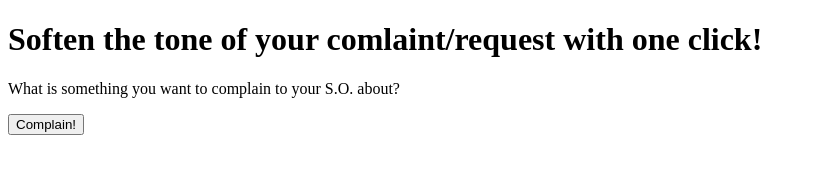
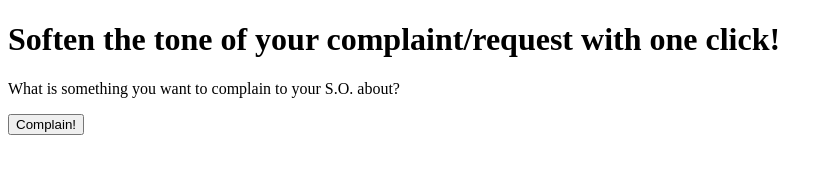
Before and after one commit to rmccrear/week-5-day-2-demo-js-may-2024, a plain HTML site: page complaint-letter.html in a window 1280 px wide. Shown: the whole page, without its empty margins (0-833 px from the left). Drawn offline with Linux system fonts and the light colour scheme.

Commit message:
fixed two mispellings

```diff
--- a/complaint-letter.html
+++ b/complaint-letter.html
@@ -9,7 +9,7 @@
 </head>
 
 <body>
-  <h1>Soften the tone of your comlaint/request with one click!</h1>
+  <h1>Soften the tone of your complaint/request with one click!</h1>
   <p id="complaintParagraph">What is something you want to complain to your S.O. about?</p>
   <button id="complaintButton">Complain!</button>
   <script src="complaint-letter.js">
```
Also changed, not shown: tip-calculator.html (+1 -1 lines).
